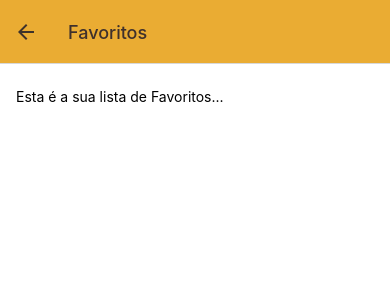
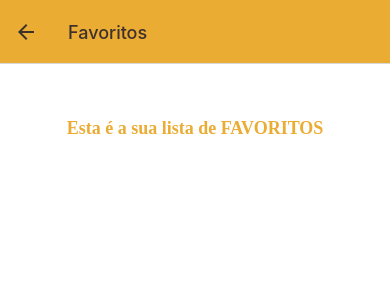
Before and after one commit to leandroaerolito/lelecofilmes, a React Native app: screen /Favoritos in a window 390 px wide. Shown: the top 300 px of the page. Built offline with nearby package versions, Linux system fonts and the light colour scheme; no server answers; a web font is replaced by a local one.

Commit message:
Instruções sobre Favoritos

```diff
--- a/src/components/CardFilme.js
+++ b/src/components/CardFilme.js
@@ -54,7 +54,7 @@ export default function CardFilme({ filme }) {
         JSON.stringify(listaDeFilmes)
       );
 
-      Alert.alert("Lista de Favoritos", `${title} foi salvo com sucesso!`);
+      Alert.alert("Lista de Favoritos", `${title}: foi salvo com sucesso!`);
     } catch (error) {
       console.log(error);
       Alert.alert("Erro", "Ocorreu um erro ao salvar o filme");
--- a/src/screens/Favoritos.js
+++ b/src/screens/Favoritos.js
@@ -1,14 +1,48 @@
 // src/screens/Favoritos.js
 
-import { StyleSheet, Text, View, Pressable, ScrollView } from "react-native";
+import {
+  StyleSheet,
+  Text,
+  View,
+  Pressable,
+  ScrollView,
+  Alert,
+} from "react-native";
 import SafeContainer from "../components/SafeContainer";
+import { useEffect, useState } from "react";
+import AsyncStorage from "@react-native-async-storage/async-storage";
 
 export default function Favoritos() {
+  /* State para registrar os dados carregados do storage */
+  const [listaFavoritos, setListaFavoritos] = useState([]);
+
+  /* useEffect será disparado assim que o usuário entrar na tela `Favoritos` (portanto, somente uma vez) */
+  useEffect(() => {
+    const carregarFavoritos = async () => {
+      try {
+        /* Acessamos o storage criado previamente e guardamos as strings de dados. */
+        const dados = await AsyncStorage.getItem("@favoritosleleco");
+
+        /* Se houver dados, transformamos em objetos (JSON.parse) e atualizamos o state com a lista de favoritos.  */
+        if (dados) {
+          setListaFavoritos(JSON.parse(dados));
+        }
+      } catch (error) {
+        console.error("Erro ao carregar os dados: " + error);
+        Alert.alert("Erro", "Erro ao carregar os dados.");
+      }
+    };
+    carregarFavoritos();
+  }, []);
+
+  /* Log no state */
+  console.log(listaFavoritos);
+
   return (
     <SafeContainer>
       <View style={estilos.subContainer}>
         <View style={estilos.viewFavoritos}>
-          <Text style={estilos.texto}>Esta é a sua lista de Favoritos...</Text>
+          <Text style={estilos.texto}>Esta é a sua lista de FAVORITOS</Text>
         </View>
       </View>
     </SafeContainer>
@@ -24,5 +58,11 @@ const estilos = StyleSheet.create({
 
   texto: {
     marginVertical: 8,
+    color: "#eaac33",
+    fontSize: 18,
+    fontFamily: "NotoSans",
+    fontWeight: "bold",
+    textAlign: "center",
+    paddingTop: 30,
   },
 });
```
